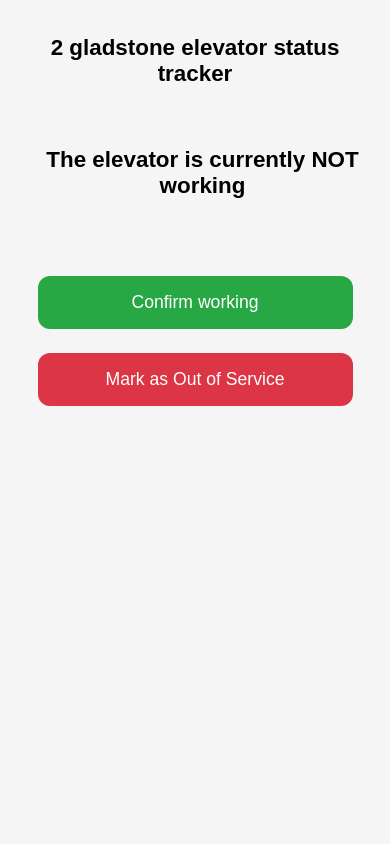
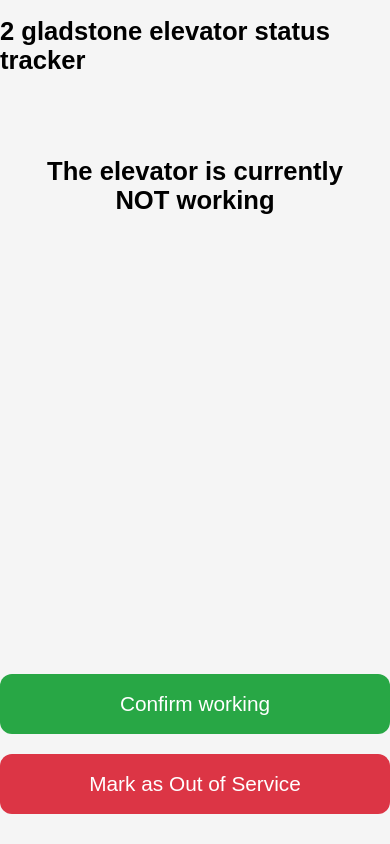
Before and after one commit to keag42/2gladElevatorStatus, a plain HTML site: page index.html in a window 390 px wide. Drawn offline with Linux system fonts and the light colour scheme.

Commit message:
temp change for now so its slightly better on iphone

```diff
--- a/index.html
+++ b/index.html
@@ -20,9 +20,10 @@
         <span id="statusIcon"></span>
     </h3>
 
-    <button id="working" OnClick="setWorking()">Confirm working</button>
-    <button id="not-working" OnClick="setNotWorking()">Mark as Out of Service</button>
-
+    <div class="button-container">
+        <button id="working" OnClick="setWorking()">Confirm working</button>
+        <button id="not-working" OnClick="setNotWorking()">Mark as Out of Service</button>
+    </div>
     <script src="logic.js"></script>
 
 </body>
--- a/site.css
+++ b/site.css
@@ -1,10 +1,14 @@
 /* Make the page clean and centered */
-body {
+html, body {
+    height: 100%;
+    margin: 0;
     font-family: Arial, sans-serif;
-    margin: 0;
-    padding: 20px;
-    text-align: center;
     background-color: #f5f5f5;
+    display: flex;
+    flex-direction: column;
+    align-items: center;
+    justify-content: center;
+    width: 100%;
 }
 
 /* Headings */
@@ -22,6 +26,7 @@ h1, h3 {
 button {
     width: 90%;
     max-width: 350px;
+    height: 100px;
     padding: 18px;
     font-size: 1.2rem;
     margin: 12px 0;
@@ -29,6 +34,8 @@ button {
     border: none;
     color: white;
     cursor: pointer;
+    display: block;
+    box-sizing: border-box;
 }
 
 /* Green button for working */
@@ -48,15 +55,44 @@ button:active {
 
 /* Mobile-specific tweaks */
 @media (max-width: 600px) {
-    h1 {
-        font-size: 1.4rem;
+
+    /* Make text larger */
+    h1, h3 {
+        font-size: 1.6rem;
     }
-    #status h1 {
-        font-size: 1.2rem;
+
+    #statusBox {
+        padding: 30px;
+        font-size: 1.3rem;
+        width: 100%;
+        max-width: 100%;
+        margin: 20px 0;
+        box-sizing: border-box;
     }
+
+    #statusText {
+        width: 100%;
+        box-sizing: border-box;
+    }
+
+    /* Put buttons at the bottom naturally */
+    .button-container {
+        margin-top: auto;      /* pushes buttons downward */
+        padding-bottom: 20px;  /* spacing from bottom */
+        width: 100%;
+        display: flex;
+        flex-direction: column;
+        align-items: center;
+    }
+
     button {
-        font-size: 1.1rem;
-        padding: 16px;
+        width: 100%;
+        max-width: none;
+        height: 60px;
+        font-size: 1.3rem;
+        padding: 18px;
+        margin: 10px 0;
+        box-sizing: border-box;
     }
 }
 
@@ -68,6 +104,7 @@ button:active {
     padding: 25px;
     border-radius: 15px;
     text-align: center;
+    box-sizing: border-box;
 }
 
 /* NOT working (red) */
```
